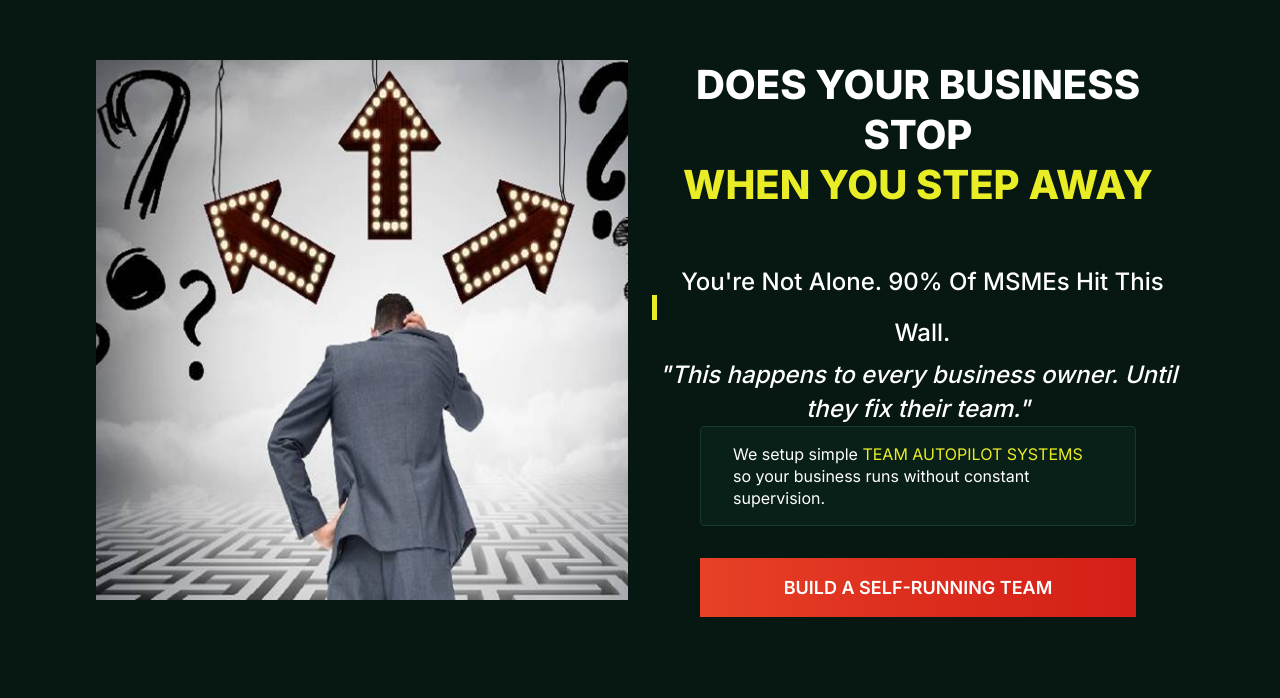
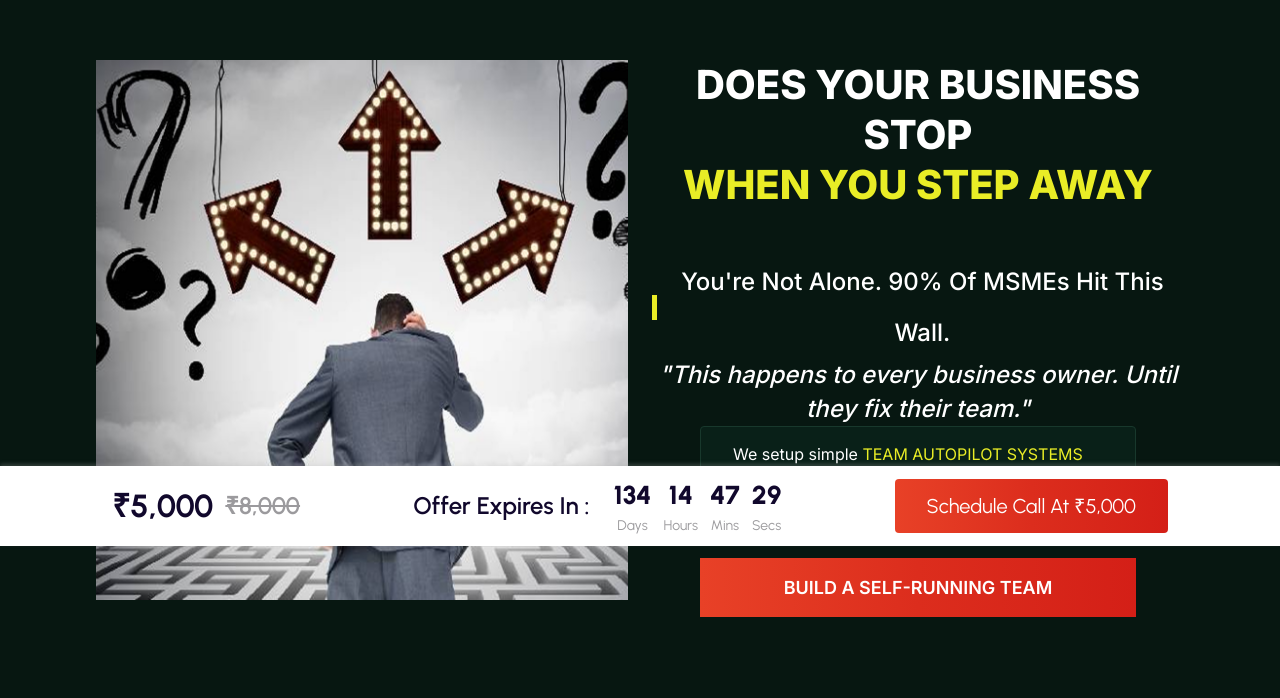
Before and after one commit to D-Delson/webinar, a Next.js app: page /hr in a window 1280 px wide. Shown: the part 102-800 px from the top of the page. Built offline with nearby package versions, Linux system fonts and the light colour scheme.

Commit message:
initial hr

```diff
--- a/app/globals.css
+++ b/app/globals.css
@@ -9,6 +9,7 @@
   --color-background: var(--background);
   --color-foreground: var(--foreground);
   --font-sans: var(--font-inter);
+  --font-urbanist: var(--font-urbanist);
 }
 
 /* @media (prefers-color-scheme: dark) {
@@ -20,6 +21,7 @@
 
 :root {
   --font-sans: var(--font-inter);
+  --font-urbanist: var(--font-urbanist);
 }
 
 body {
--- /dev/null
+++ b/app/hr/components/HRFAQ.tsx
@@ -0,0 +1,84 @@
+"use client";
+
+import { useState } from "react";
+import { ChevronDown } from "lucide-react";
+
+const HRFAQ = () => {
+    const [openIndex, setOpenIndex] = useState<number | null>(0);
+
+    const toggleAccordion = (index: number) => {
+        setOpenIndex(openIndex === index ? null : index);
+    };
+
+    const faqData = [
+        {
+            question: "Is this training or consultancy?",
+            answer: "This is a 30-day hands-on team setup service for your real business.",
+        },
+        {
+            question: "Is this online or in-person?",
+            answer: "Implementation typically takes around 30 days depending on your business needs.",
+        },
+        {
+            question: "Who is this service for?",
+            answer: "Yes, we integrate directly with your current team and processes.",
+        },
+        {
+            question: "Will my workers understand this?",
+            answer: "Yes, we integrate directly with your current team and processes.",
+        },
+        {
+            question: "What if my team resists changes?",
+            answer: "Yes, we integrate directly with your current team and processes.",
+        },
+    ];
+
+    return (
+        <>
+            <section className="px-6 md:px-28 py-12 font-sans bg-[#F9FAFC]">
+                <div className="text-center">
+                    <h2 className="font-bold text-[36px] leading-[51px] uppercase">
+                        frequently asked <span className="italic text-[#E53D25]">{" "}questions</span>
+                    </h2>
+
+                    <p className="font-normal text-[20px] leading-8 text-[#647388] mt-8 md:px-80">
+                        Find answers to common questions about our hands-on implementation process.
+                    </p>
+                </div>
+
+                <div className="w-full mt-6 mb-4 space-y-4">
+                    {faqData.map((item, index) => (
+                        <div
+                            key={index}
+                            className="border border-[#E2E8F0] rounded-2xl px-2.5 py-6"
+                        >
+                            <div
+                                className="w-full flex justify-between md:mb-2 cursor-pointer"
+                                onClick={() => toggleAccordion(index)}
+                            >
+                                <div className="font-medium text-[16px] md:text-[20px] leading-[26px] capitalize">
+                                    {item.question}
+                                </div>
+
+                                <div
+                                    className={`transition-transform duration-300 ${openIndex === index ? "rotate-180" : ""
+                                        }`}
+                                >
+                                    <ChevronDown />
+                                </div>
+                            </div>
+
+                            {openIndex === index && (
+                                <p className="text-[14px] md:text-[18px] leading-6 capitalize px-1 py-1.5 text-[#4C5C72]">
+                                    {item.answer}
+                                </p>
+                            )}
+                        </div>
+                    ))}
+                </div>
+            </section>
+        </>
+    );
+};
+
+export default HRFAQ;
--- a/app/hr/components/HROffer.tsx
+++ b/app/hr/components/HROffer.tsx
@@ -73,11 +73,14 @@ const HROffer = () => {
         </div>
 
         {/* EXISTING CONTENT */}
-        <p className="bg-white px-8 w-fit rounded-3xl mt-8 text-[13px] py-2 text-black">
+        <p className="bg-white px-8 w-fit rounded-3xl mt-8 text-[13px] font-semibold py-2 text-black md:hidden">
           This is hands-on support, not just advice.
         </p>
+        <p className="bg-white px-8 w-fit rounded-3xl mt-8 text-[13px] font-semibold py-2 text-black hidden md:block">
+          One time investment For the full 30-day Hands-on Setup Service
+        </p>
 
-        <h1 className="font-black text-[64px] text-[#E9ED26]">
+        <h1 className="font-black text-[64px] md:text-[100px] text-[#E9ED26]">
           ₹5,000
         </h1>
 
@@ -98,6 +101,14 @@ const HROffer = () => {
             Support real implementation
           </p>
         </div>
+
+        <div className=" bg-gradient-to-r from-[#E84127] via-[#DC2D1D] to-[#D41F17] py-3.5  px-8 md:px-40 font-semibold text-[20px] md:text-[24px] capitalize mt-7">
+          Fix Team Structure in 30 Days
+        </div>
+
+        <p className="italic font-light text-[14px] leading-[25px] tracking-[4%] capitalize text-[#B8C4C0] px-12 mt-4 mb-4">
+          This is not training or theory. This is structured support for your real business.
+        </p>
       </div>
     </>
   );
--- /dev/null
+++ b/app/hr/components/HROfferTimer.tsx
@@ -0,0 +1,79 @@
+"use client";
+
+import { useEffect, useState } from "react";
+
+const HROfferTimer = () => {
+    const targetDate = new Date("2026-04-20T23:59:59"); // 🔥 hardcoded
+
+    const [timeLeft, setTimeLeft] = useState({
+        days: "00",
+        hours: "00",
+        mins: "00",
+        secs: "00",
+    });
+
+    useEffect(() => {
+        const interval = setInterval(() => {
+            const now = new Date();
+            const diff = targetDate.getTime() - now.getTime();
+
+            if (diff <= 0) {
+                clearInterval(interval);
+                return;
+            }
+
+            const days = Math.floor(diff / (1000 * 60 * 60 * 24));
+            const hours = Math.floor((diff / (1000 * 60 * 60)) % 24);
+            const mins = Math.floor((diff / (1000 * 60)) % 60);
+            const secs = Math.floor((diff / 1000) % 60);
+
+            const format = (n: number) => String(n).padStart(2, "0");
+
+            setTimeLeft({
+                days: format(days),
+                hours: format(hours),
+                mins: format(mins),
+                secs: format(secs),
+            });
+        }, 1000);
+
+        return () => clearInterval(interval);
+    }, []);
+
+    return (
+        <section className="hidden md:block fixed bottom-38 left-0 w-full px-6 md:px-28 py-4 font-sans bg-white h-20 shadow-[0px_-2px_4px_0px_#BDBBBB40] z-50">
+            <div className="flex items-center justify-between h-full font-urbanist">
+                {/* price */}
+                <div className="flex justify-center items-center gap-3">
+                    <p className="font-bold text-[32px] text-[#11082C]">₹5,000</p>
+                    <p className="font-semibold text-[#9B9A9D] text-[24px] line-through">₹8,000</p>
+                </div>
+
+                {/* timer */}
+                <div className="flex gap-3 items-center">
+                    <div className="mr-3 font-semibold text-[24px] text-[#11082C] capitalize">
+                        offer expires in :
+                    </div>
+
+                    {Object.entries(timeLeft).map(([key, value]) => (
+                        <div key={key} className="flex flex-col items-center">
+                            <div className="font-extrabold text-[26px] text-[#11082C]">
+                                {value}
+                            </div>
+                            <div className="text-[14px] text-[#9B9A9D] capitalize">
+                                {key}
+                            </div>
+                        </div>
+                    ))}
+                </div>
+
+                {/* CTA */}
+                <div className="text-[20px] rounded capitalize text-white bg-gradient-to-r from-[#E84127] via-[#DC2D1D] to-[#D41F17] px-8 py-3 text-center">
+                    schedule call at ₹5,000
+                </div>
+            </div>
+        </section>
+    );
+};
+
+export default HROfferTimer;
--- a/app/hr/page.tsx
+++ b/app/hr/page.tsx
@@ -4,6 +4,8 @@ import HRPromise from "./components/HRPromise";
 import HRNextPlan from "./components/HRNextPlan";
 import HROutcome from "./components/HROutcom";
 import HROffer from "./components/HROffer";
+import HRFAQ from "./components/HRFAQ";
+import HROfferTimer from "./components/HROfferTimer";
 import { Inter } from "next/font/google";
 
 const inter = Inter({
@@ -12,16 +14,26 @@ const inter = Inter({
     weight: ["400", "500", "600", "700", "800"],
 });
 
+import { Urbanist } from "next/font/google";
+
+const urbanist = Urbanist({
+    subsets: ["latin"],
+    variable: "--font-urbanist",
+    weight: ["400", "500", "600", "700", "800"],
+});
+
 const HR = () => {
     return (
         <>
-            <div className={`${inter.variable}`}>
+            <div className={`${inter.variable} ${urbanist.variable}`}>
                 <HRAbout />
                 <HRWhy />
                 <HRPromise />
                 <HRNextPlan />
                 <HROutcome />
-                <HROffer/>
+                <HROffer />
+                <HRFAQ />
+                <HROfferTimer/>
             </div>
 
         </>
```
